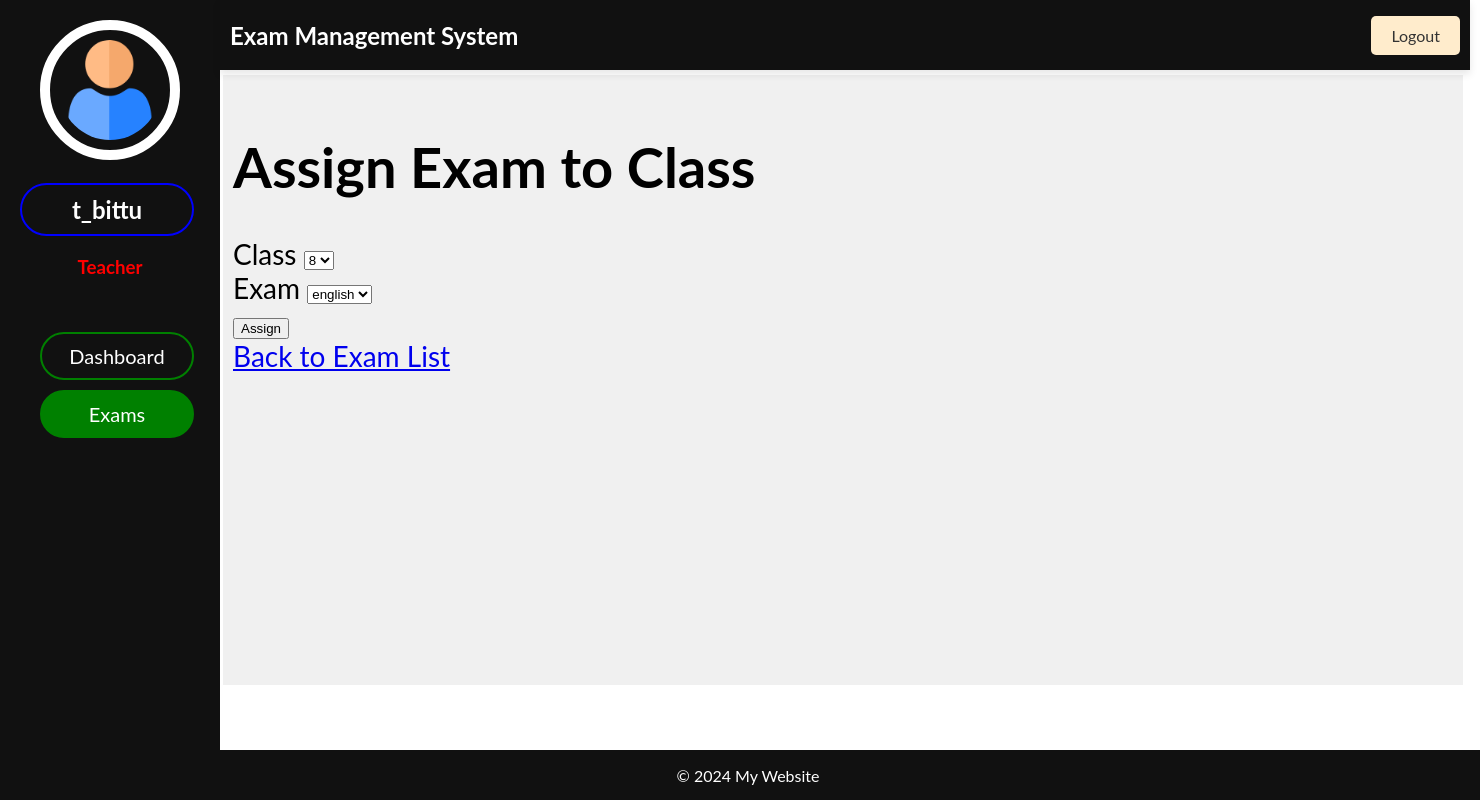
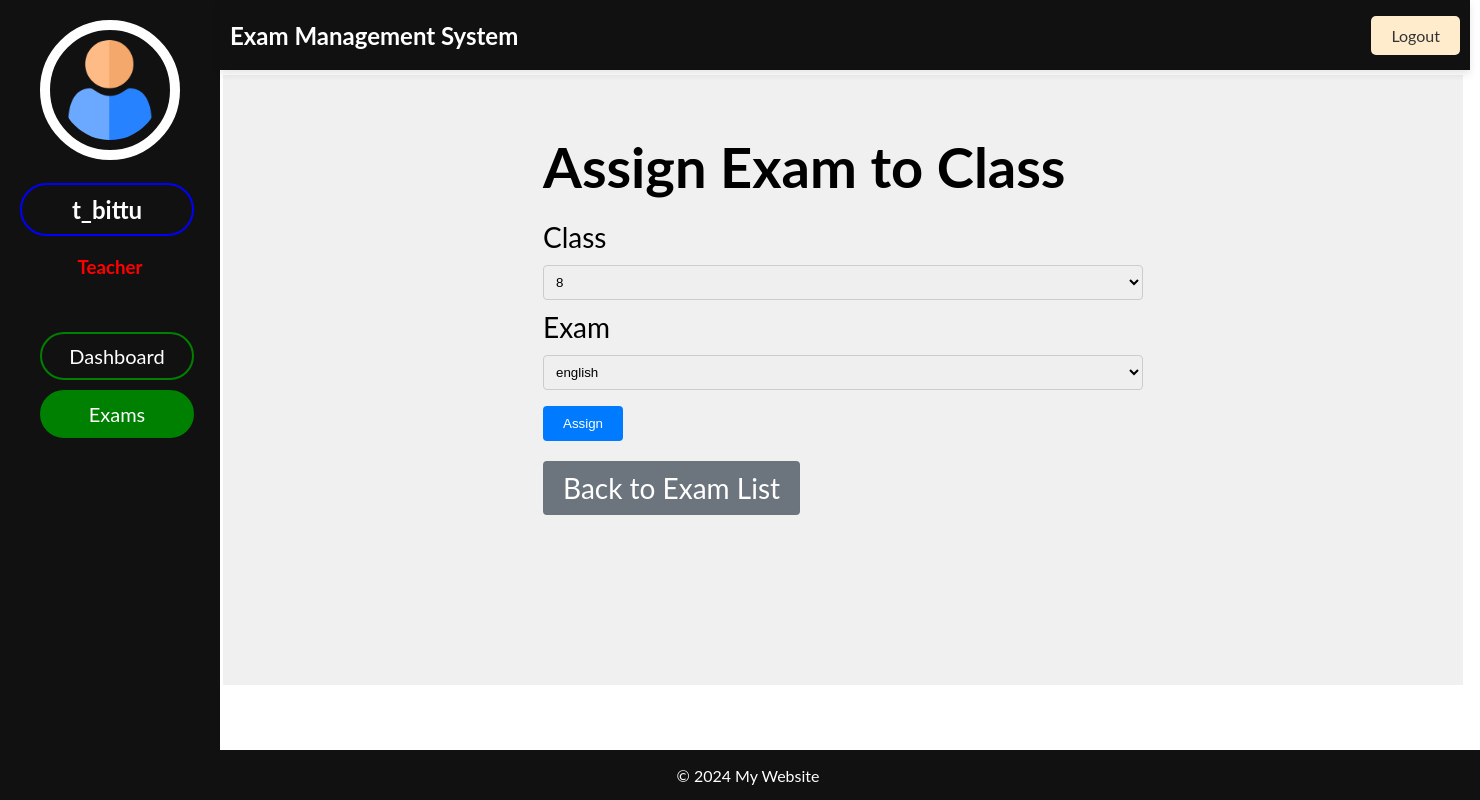
Before and after one commit to bit-web24/exam_monitoring_system, a Django app: page /teacherpanel/1/exams/assign2class in a window 1480 px wide. Run offline with Django 4.2, Linux system fonts and the light colour scheme; data comes from the database, SQL or seed files in the repository.

Commit message:
improve templates

```diff
--- a/teacher_panel/templates/teacher_exams/exam_assign2class.html
+++ b/teacher_panel/templates/teacher_exams/exam_assign2class.html
@@ -11,28 +11,30 @@
 {% endblock sidenav %}
 
 {% block main %}
-  <h1>Assign Exam to Class</h1>
-  <form method="post">
+    <div style="max-width: 600px; margin: 20px auto;">
+        <h1 style="margin-bottom: 20px;">Assign Exam to Class</h1>
+        <form method="post" style="margin-bottom: 20px;">
             {% csrf_token %}
-    <div>
-      <label for="class_id">Class</label>
-      <select name="class_id" id="class_id">
+            <div style="margin-bottom: 10px;">
+                <label for="class_id" style="display: block; margin-bottom: 5px;">Class</label>
+                <select name="class_id" id="class_id" style="padding: 8px; width: 100%; border: 1px solid #ccc; border-radius: 4px;">
                     {% for class in classes %}
                         <option value="{{ class.class_id }}">{{ class.name }}</option>
                     {% endfor %}
                 </select>
             </div>
-    <div>
-      <label for="exam_id">Exam</label>
-      <select name="exam_id" id="exam_id">
+            <div style="margin-bottom: 10px;">
+                <label for="exam_id" style="display: block; margin-bottom: 5px;">Exam</label>
+                <select name="exam_id" id="exam_id" style="padding: 8px; width: 100%; border: 1px solid #ccc; border-radius: 4px;">
                     {% for exam in exams %}
                         <option value="{{ exam.exam_id }}">{{ exam.name }}</option>
                     {% endfor %}
                 </select>
             </div>
-    <button type="submit">Assign</button>
+            <button type="submit" style="background-color: #007bff; color: #ffffff; padding: 10px 20px; border: none; border-radius: 4px; cursor: pointer;">Assign</button>
         </form>
-  <a href="{% url 'teacher_exam_list' teacher.pk %}">Back to Exam List</a>
+        <a href="{% url 'teacher_exam_list' teacher.pk %}" style="display: inline-block; background-color: #6c757d; color: #ffffff; padding: 10px 20px; text-decoration: none; border-radius: 4px;">Back to Exam List</a>
+    </div>
 {% endblock main %}
 
 {% block footer %}
--- a/teacher_panel/templates/teacher_exams/exam_form.html
+++ b/teacher_panel/templates/teacher_exams/exam_form.html
@@ -11,11 +11,11 @@
 {% endblock sidenav %}
 
 {% block main %}
-    <h1>Exam Form</h1>
-    <form method="post">
+    <h1 style="margin-bottom: 20px;">Exam Form</h1>
+    <form method="post" style="max-width: 600px; margin-bottom: 20px;">
         {% csrf_token %}
         {{ form.as_p }}
-        <button type="submit">Save</button>
+        <button type="submit" style="background-color: #007bff; color: #ffffff; padding: 8px 16px; border: none; border-radius: 4px; cursor: pointer;">Save</button>
     </form>
 {% endblock main %}
 
```
Also changed, not shown: teacher_panel/templates/teacher_exams/exam_confirm_delete.html (+8 -6 lines), teacher_panel/templates/teacher_exams/exam_detail.html (+7 -5 lines), teacher_panel/templates/teacher_exams/exam_list.html (+6 -6 lines). Lines whose indentation alone changed are shown as unchanged.
